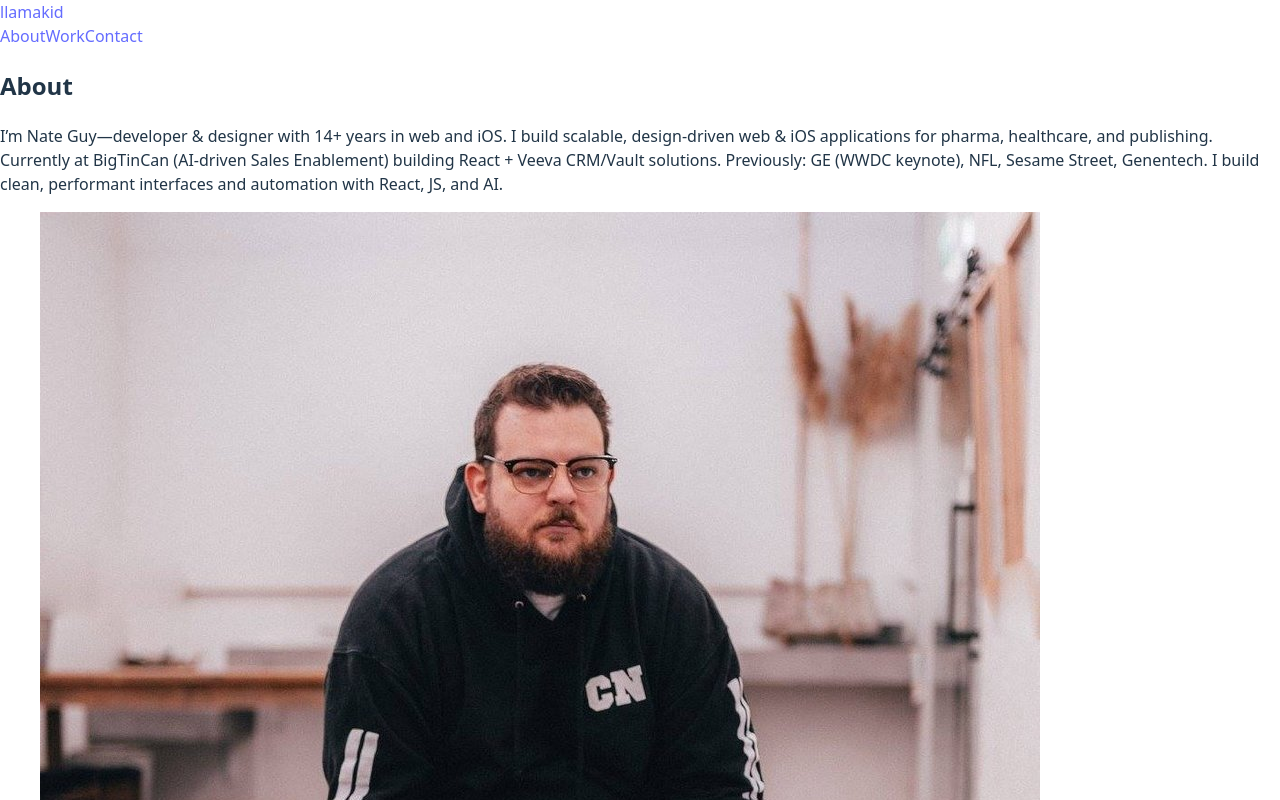
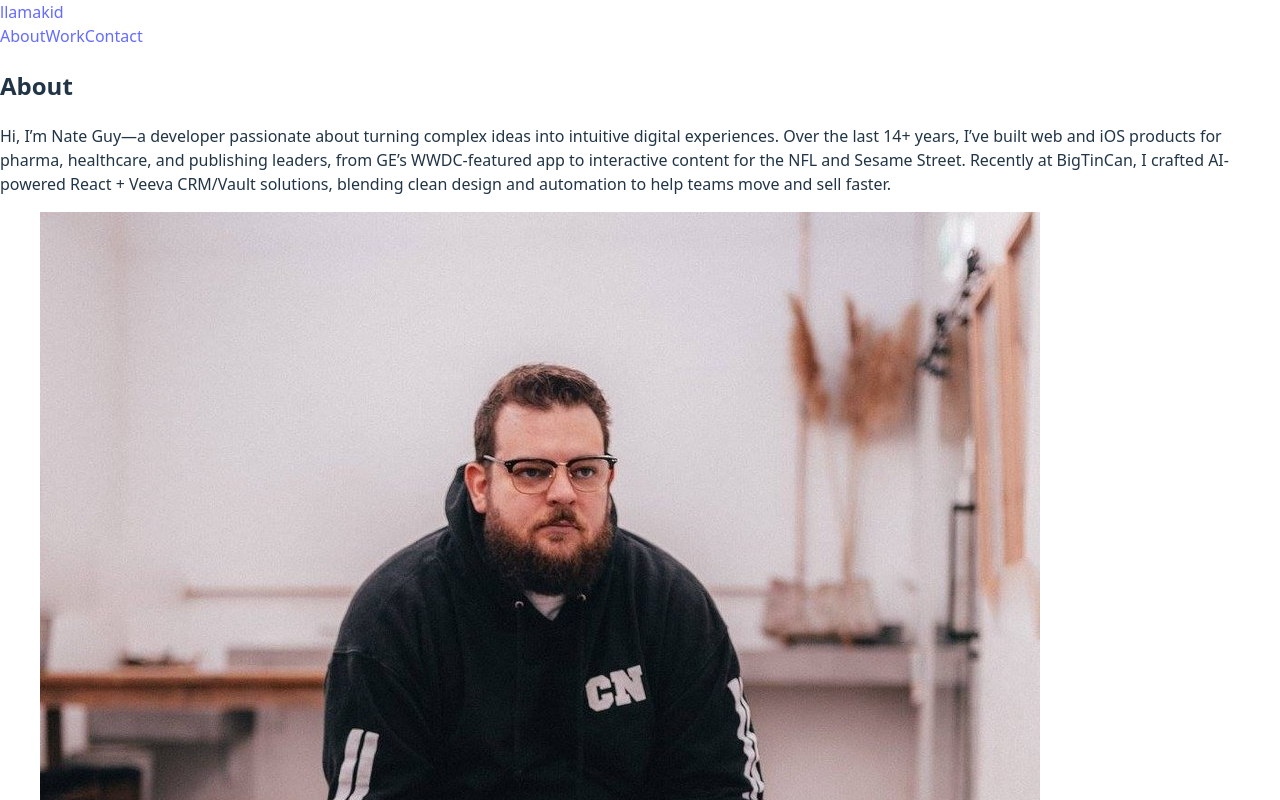
Before and after one commit to llamakid/llamakid-website, a React (Vite) app: page / in a window 1280 px wide. Shown: the top 800 px of the page. Built offline with nearby package versions, Linux system fonts and the light colour scheme; the HTML template or start-up script is replaced by a standard one.

Commit message:
updating about copy

```diff
--- a/src/App.jsx
+++ b/src/App.jsx
@@ -58,12 +58,7 @@ export default function App() {
           <div className="about-wrap">
             <div className="about-text">
               <p>
-                I’m Nate Guy—developer & designer with 14+ years in web and iOS.
-                I build scalable, design-driven web & iOS applications for pharma,
-                healthcare, and publishing. Currently at BigTinCan (AI-driven Sales
-                Enablement) building React + Veeva CRM/Vault solutions. Previously:
-                GE (WWDC keynote), NFL, Sesame Street, Genentech. I build clean,
-                performant interfaces and automation with React, JS, and AI.
+                Hi, I’m Nate Guy—a developer passionate about turning complex ideas into intuitive digital experiences. Over the last 14+ years, I’ve built web and iOS products for pharma, healthcare, and publishing leaders, from GE’s WWDC-featured app to interactive content for the NFL and Sesame Street. Recently at BigTinCan, I crafted AI-powered React + Veeva CRM/Vault solutions, blending clean design and automation to help teams move and sell faster.
               </p>
             </div>
 
```
